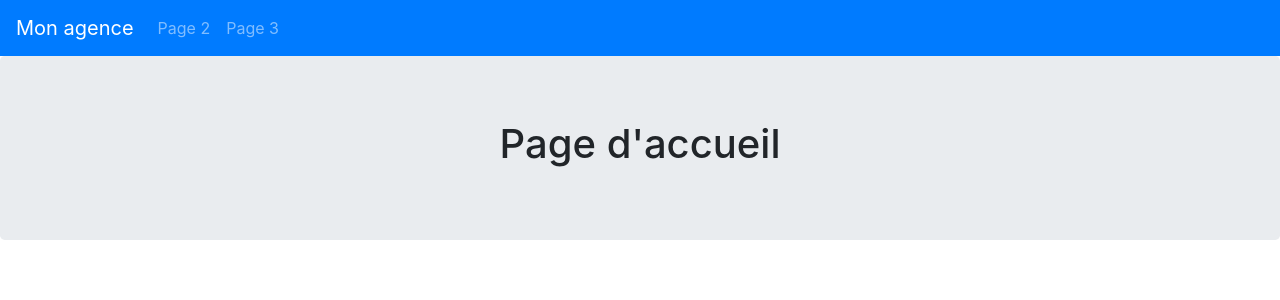
After one commit to Morgane-V/essai_symfony, a Symfony app: template templates/pages/home.html.twig in a window 1280 px wide. The commit adds this page. Shown: the top 300 px of the page. Run offline with Twig, Linux system fonts and the light colour scheme; the template is opened without the code that fills it, so the values that code supplies are empty; some libraries are stand-ins or nearby versions.

Commit message:
Initial import

```diff
--- a/templates/base.html.twig
+++ b/templates/base.html.twig
@@ -3,10 +3,34 @@
     <head>
         <meta charset="UTF-8">
         <title>{% block title %}Welcome!{% endblock %}</title>
+        <link rel="stylesheet" href="https://stackpath.bootstrapcdn.com/bootstrap/4.5.0/css/bootstrap.min.css" integrity="sha384-9aIt2nRpC12Uk9gS9baDl411NQApFmC26EwAOH8WgZl5MYYxFfc+NcPb1dKGj7Sk" crossorigin="anonymous">
         {% block stylesheets %}{% endblock %}
     </head>
     <body>
+
+<nav class="navbar navbar-expand-lg navbar-dark bg-primary">
+  <a class="navbar-brand" href="{{ path('home') }}">Mon agence</a>
+  <button class="navbar-toggler" type="button" data-toggle="collapse" data-target="#navbarSupportedContent" aria-controls="navbarSupportedContent" aria-expanded="false" aria-label="Toggle navigation">
+    <span class="navbar-toggler-icon"></span>
+  </button>
+
+  <div class="collapse navbar-collapse" id="navbarSupportedContent">
+    <ul class="navbar-nav mr-auto">
+      <li class="nav-item ">
+        <a class="nav-link {% if current_menu is defined and current_menu == 'properties' %}active{% endif %}" href="{{ path('property.index') }}">Page 2</a>
+      </li>
+            <li class="nav-item ">
+        <a class="nav-link {% if current_menu is defined and current_menu == 'properties' %}active{% endif %}" href="{{ path('property.page3') }}">Page 3</a>
+      </li>
+    </ul>
+  </div>
+</nav>
+
+
         {% block body %}{% endblock %}
         {% block javascripts %}{% endblock %}
+        <script src="https://code.jquery.com/jquery-3.5.1.slim.min.js" integrity="sha384-DfXdz2htPH0lsSSs5nCTpuj/zy4C+OGpamoFVy38MVBnE+IbbVYUew+OrCXaRkfj" crossorigin="anonymous"></script>
+        <script src="https://cdn.jsdelivr.net/npm/popper.js@1.16.0/dist/umd/popper.min.js" integrity="sha384-Q6E9RHvbIyZFJoft+2mJbHaEWldlvI9IOYy5n3zV9zzTtmI3UksdQRVvoxMfooAo" crossorigin="anonymous"></script>
+        <script src="https://stackpath.bootstrapcdn.com/bootstrap/4.5.0/js/bootstrap.min.js" integrity="sha384-OgVRvuATP1z7JjHLkuOU7Xw704+h835Lr+6QL9UvYjZE3Ipu6Tp75j7Bh/kR0JKI" crossorigin="anonymous"></script>
     </body>
 </html>
--- /dev/null
+++ b/templates/pages/home.html.twig
@@ -0,0 +1,9 @@
+{% extends 'base.html.twig' %}
+
+{% block title 'Agence lorem ipsum' %}
+
+{% block body %}
+    <div class="jumbotron text-center">
+        <h1>Page d'accueil</h1>
+    </div>
+{% endblock %}
```
Also changed, not shown: src/Controller/HomeController.php (added, +23 -0 lines), src/Controller/PropertyController.php (added, +33 -0 lines), templates/property/index.html.twig (added, +9 -0 lines), templates/property/page3.html.twig (added, +9 -0 lines).
